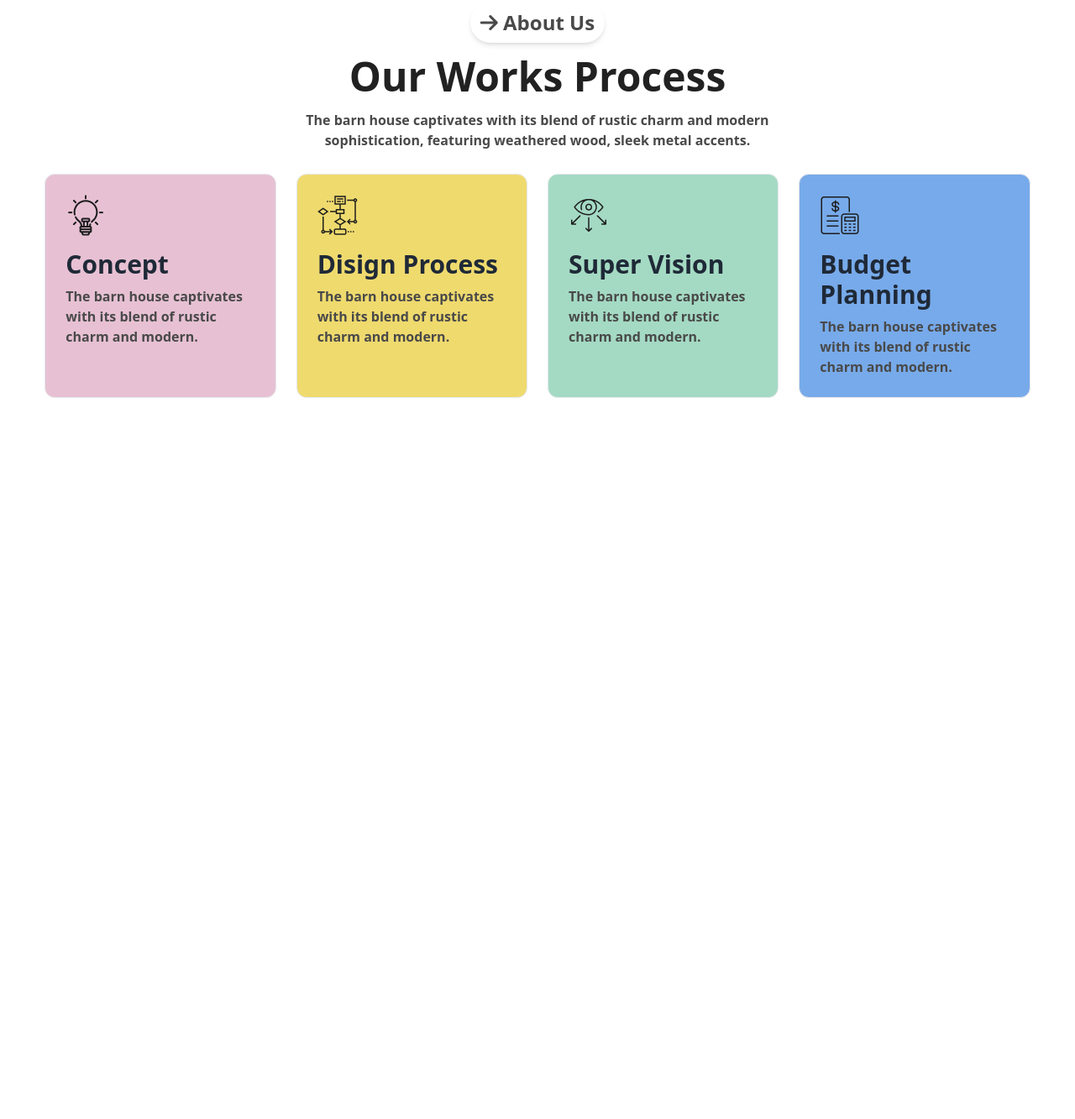
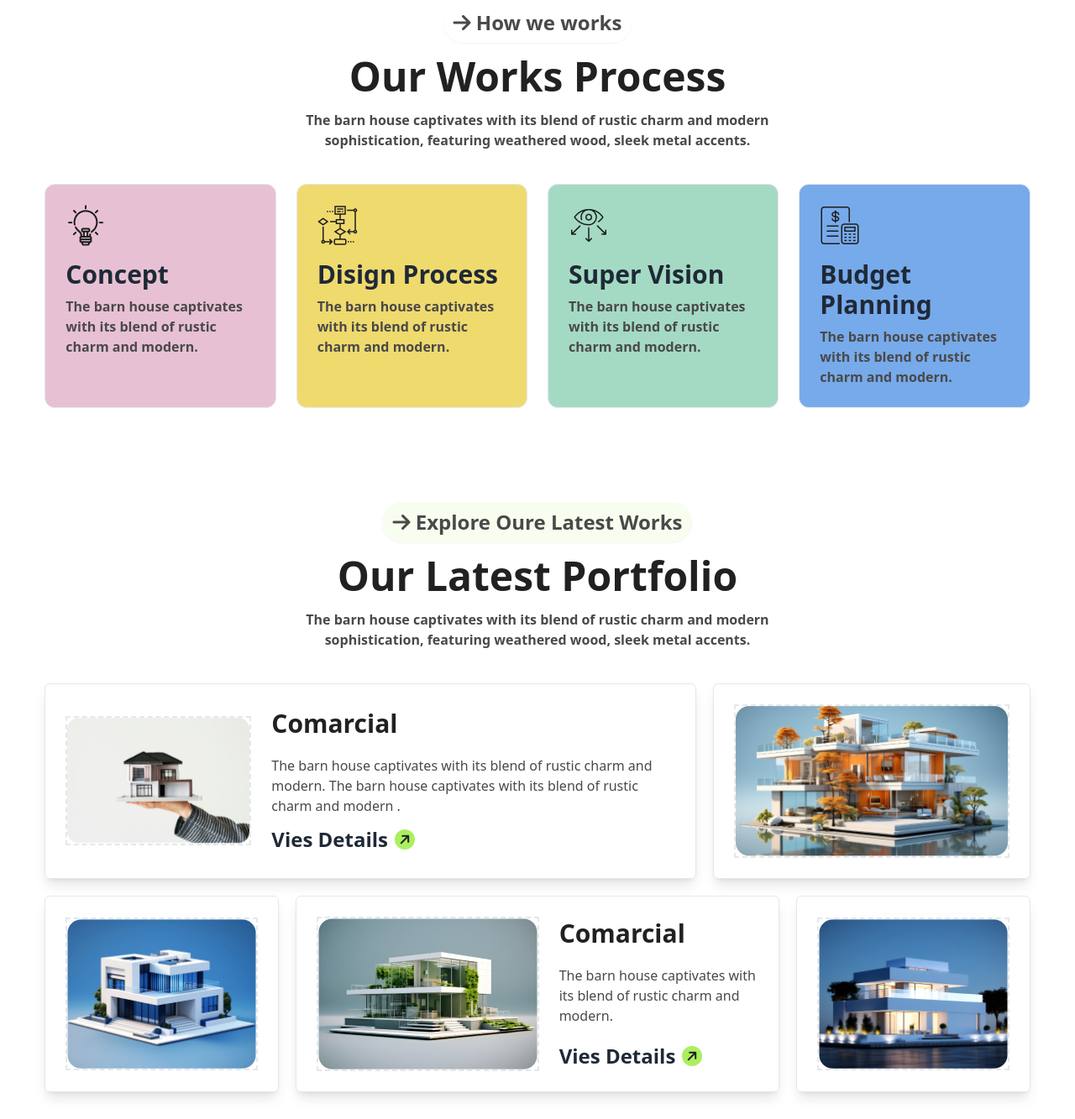
Before and after one commit to nabinjahid/rinterio-assignment-3, a plain HTML site: page index.html in a window 1280 px wide. Shown: the part 1994-3327 px from the top of the page at 84% size. Before the commit the page ends 2468 px from the top, so only its background shows below. Drawn offline with nearby package versions, Linux system fonts and the light colour scheme.

Commit message:
latest portfolio sectio complete

```diff
--- a/index.html
+++ b/index.html
@@ -121,10 +121,13 @@
             <div class="flex flex-col md:flex-row mt-5">
                 <!-- section contant -->
                 <div class="w-full md:w-1/2 relative flex flex-col justify-between">
-                <div class="text-center md:text-left"><button class="py-2 px-3 text-2xl text-accent font-bold rounded-3xl shadow-md"><i class="fa-solid fa-arrow-right"></i> About Us</button></div>
+                    <div class="text-center md:text-left"><button
+                            class="py-2 px-3 text-2xl text-accent font-bold rounded-3xl shadow-md"><i
+                                class="fa-solid fa-arrow-right"></i> About Us</button></div>
 
                     <div class="text-center md:text-left">
-                    <h1 class="text-2xl md:text-4xl text-secondary font-bold w-full md:w-9/12 mt-3 mb-3">We design thoughtful, liveable spaces</h1>
+                        <h1 class="text-2xl md:text-4xl text-secondary font-bold w-full md:w-9/12 mt-3 mb-3">We design
+                            thoughtful, liveable spaces</h1>
                         <p class="text-accent">The barn house captivates with its blend of rustic charm and
                             modern sophistication, featuring weathered wood, sleek metal accents.</p>
                     </div>
@@ -133,29 +136,28 @@
                         <!-- card-1 -->
                         <div class="card card-side bg-base-100 shadow-xl my-5 p-1 md:pl-4">
                             <figure class="pl-2">
-                          <img
-                            src="./assets/commercial.png"
-                            alt="Movie" />
+                                <img src="./assets/commercial.png" alt="Movie" />
                             </figure>
                             <div class="p-4 md:card-body">
                                 <h2 class="card-title font-bold text-accent">Commercial</h2>
-                          <p class="text-[#737373] w-full md:w-9/12">The barn house captivates with its blend of rustic charm and modern.</p>
+                                <p class="text-[#737373] w-full md:w-9/12">The barn house captivates with its blend of
+                                    rustic charm and modern.</p>
                             </div>
                         </div>
                         <!-- card-2 -->
                         <div class="card card-side bg-base-100 shadow-xl md:pl-4">
                             <figure class="pl-2">
-                          <img
-                            src="./assets/residential.png"
-                            alt="Movie" />
+                                <img src="./assets/residential.png" alt="Movie" />
                             </figure>
                             <div class="p-4 md:card-body">
                                 <h2 class="card-title font-bold text-accent">Residential</h2>
-                          <p class="text-[#737373] w-full md:w-9/12">The barn house captivates with its blend of rustic charm and modern.</p>
+                                <p class="text-[#737373] w-full md:w-9/12">The barn house captivates with its blend of
+                                    rustic charm and modern.</p>
                             </div>
                         </div>
                     </div>
-                <div class="max-w-max absolute hidden md:block -top-12 -left-12"><img src="./assets/Vector.png" alt=""></div>
+                    <div class="max-w-max absolute hidden md:block -top-12 -left-12"><img src="./assets/Vector.png"
+                            alt=""></div>
                 </div>
                 <!-- section img -->
                 <div class="w-full mt-4 md:mt-0 md:w-1/2 flex justify-end">
@@ -165,7 +167,8 @@
 
 
             <!-- state -->
-             <div class="py-8 md:py-10 px-2 md:px-18 shadow-2xl rounded-xl mt-28 flex flex-col md:flex-row space-y-6 md:space-y-0 justify-around">
+            <div
+                class="py-8 md:py-10 px-2 md:px-18 shadow-2xl rounded-xl mt-28 flex flex-col md:flex-row space-y-6 md:space-y-0 justify-around">
                 <!-- state box-1 -->
                 <div class="flex flex-col justify-center items-center space-y-2">
                     <p><i class="fa-solid fa-message text-2xl"></i></p>
@@ -196,10 +199,13 @@
         <!-- our Work Process -->
         <section class="w-11/12 mx-auto mt-16 md:mt-28">
             <!-- section content -->
-             <div class="flex flex-col items-center space-y-4 w-full md:w-9/12 mx-auto mb-7">
-                <div class="text-center md:text-left"><button class="py-2 px-3 text-2xl text-accent font-bold rounded-3xl bg-white shadow-md"><i class="fa-solid fa-arrow-right"></i> About Us</button></div>
+            <div class="flex flex-col items-center space-y-4 w-full md:w-9/12 mx-auto mb-10">
+                <div class="text-center md:text-left"><button
+                        class="py-2 px-3 text-2xl text-accent font-bold rounded-3xl bg-white shadow-sm"><i
+                            class="fa-solid fa-arrow-right"></i> How we works</button></div>
                 <h1 class="font-bold text-3xl md:text-5xl text-secondary">Our Works Process</h1>
-                <p class="text-accent font-semibold w-8/12 text-center">The barn house captivates with its blend of rustic charm and modern sophistication, featuring weathered wood, sleek metal accents.</p>
+                <p class="text-accent font-semibold w-8/12 text-center">The barn house captivates with its blend of
+                    rustic charm and modern sophistication, featuring weathered wood, sleek metal accents.</p>
 
             </div>
 
@@ -209,25 +215,97 @@
                 <div class="border p-3 md:p-6 bg-[#E7C1D3] rounded-xl">
                     <img src="./assets/concept.png" alt="">
                     <h1 class="font-bold text-3xl mt-4">Concept</h1>
-                    <p class="text-accent font-semibold mt-2">The barn house captivates with its blend of rustic charm and modern.</p>
+                    <p class="text-accent font-semibold mt-2">The barn house captivates with its blend of rustic charm
+                        and modern.</p>
                 </div>
                 <!-- card-2 -->
                 <div class="border p-3 md:p-6 bg-[#EFDA6E] rounded-xl">
                     <img src="./assets/flow-chart.png" alt="">
                     <h1 class="font-bold text-3xl mt-4">Disign Process</h1>
-                    <p class="text-accent font-semibold mt-2">The barn house captivates with its blend of rustic charm and modern.</p>
+                    <p class="text-accent font-semibold mt-2">The barn house captivates with its blend of rustic charm
+                        and modern.</p>
                 </div>
                 <!-- card-3 -->
                 <div class="border p-3 md:p-6 bg-[#A4DAC3] rounded-xl">
                     <img src="./assets/vision.png" alt="">
                     <h1 class="font-bold text-3xl mt-4">Super Vision</h1>
-                    <p class="text-accent font-semibold mt-2">The barn house captivates with its blend of rustic charm and modern.</p>
+                    <p class="text-accent font-semibold mt-2">The barn house captivates with its blend of rustic charm
+                        and modern.</p>
                 </div>
                 <!-- card-4 -->
                 <div class="border p-3 md:p-6 bg-[#77AAEA] rounded-xl">
                     <img src="./assets/budget-planning.png" alt="">
                     <h1 class="font-bold text-3xl mt-4">Budget Planning</h1>
-                    <p class="text-accent font-semibold mt-2">The barn house captivates with its blend of rustic charm and modern.</p>
+                    <p class="text-accent font-semibold mt-2">The barn house captivates with its blend of rustic charm
+                        and modern.</p>
+                </div>
+            </div>
+        </section>
+
+
+        <!-- Our latest Portfolio -->
+        <section class="w-11/12 mx-auto mt-16 md:mt-28 mb-8">
+            <!-- sectin content -->
+            <div class="flex flex-col items-center space-y-4 w-full md:w-9/12 mx-auto mb-10">
+                <div class="text-center md:text-left"><button
+                        class="p-1 md:py-2 md:px-3 md:text-2xl text-accent font-bold rounded-3xl bg-primary bg-opacity-10 shadow-sm"><i
+                            class="fa-solid fa-arrow-right"></i> Explore Oure Latest Works</button></div>
+                <h1 class="font-bold text-3xl md:text-5xl text-secondary">Our Latest Portfolio</h1>
+                <p class="text-accent font-semibold md:w-8/12 p-1 md:p-0 text-center">The barn house captivates with its blend of
+                    rustic charm and modern sophistication, featuring weathered wood, sleek metal accents.</p>
+
+            </div>
+
+
+            <!-- portfolio grid main box -->
+            <div class="grid grid-cols-1 md:grid-cols-12 gap-5">
+                <!-- box-1 -->
+                <div class="flex flex-col md:flex-row items-center gap-6 md:border shadow-lg rounded-md p-6 md:col-span-8 order-1">
+                    <div class="md:w-2/3"><img class="md:border-[2px] border-dashed" src="./assets/img1.png" alt=""></div>
+                    <div class="">
+                        <h1 class="text-3xl font-bold text-secondary mb-5">Comarcial</h1>
+                        <p class="text-accent">The barn house captivates with its blend of rustic charm and modern. The
+                            barn house captivates with its blend of rustic charm and modern .</p>
+                        <button
+                            class="w-full md:w-auto mt-3 rounded-3xl flex md:justify-center md:items-center space-x-2 font-bold">
+                            <p class="text-2xl">Vies Details</p>
+                            <p class="w-6 h-6 bg-primary rounded-full"><i
+                                    class="fa-solid fa-arrow-right -rotate-45 text-secondary "></i></p>
+                        </button>
+                    </div>
+                </div>
+
+                <!-- box-2 -->
+                <div class="md:border shadow-lg rounded-md p-6 md:col-span-4 md:flex md:items-center md:justify-center order-2">
+                    <div class="md:border-[2px] md:border-dashed"><img src="./assets/img2.png" alt=""></div>
+                </div>
+
+                <!-- box-3 -->
+                <div class="md:border shadow-lg rounded-md py-4 md:p-6 md:col-span-3 md:flex md:items-center md:justify-center order-5 md:order-3">
+                    <div class="flex justify-center"><img class="md:border-[2px] md:border-dashed" src="./assets/img3.png" alt=""></div>
+                </div>
+
+                <!-- box-4 -->
+
+                <div class="flex flex-col md:flex-row items-center gap-6 md:border shadow-lg rounded-md p-3 md:p-6 md:col-span-6 order-4">
+                    <img class="md:border-[2px] md:border-dashed" src="./assets/img4.png" alt="">
+                    <div>
+                        <h1 class="text-secondary text-3xl font-bold mb-5">Comarcial</h1>
+                        <p class="text-accent mb-5">The barn house captivates with its blend of rustic charm and modern. </p>
+                        <button
+                            class="w-full md:w-auto rounded-3xl flex md:justify-center md:items-center space-x-2 font-bold">
+                            <p class="text-2xl">Vies Details</p>
+                            <p class="w-6 h-6 bg-primary rounded-full"><i
+                                    class="fa-solid fa-arrow-right -rotate-45 text-secondary "></i></p>
+                        </button>
+
+                    </div>
+                </div>
+
+
+                <!-- box-5 -->
+                <div class="md:border shadow-lg rounded-md py-4 md:p-6 md:col-span-3 md:flex md:items-center md:justify-center order-3 md:order-5">
+                    <div class="flex justify-center"><img class="md:border-[2px] md:border-dashed" src="./assets/img5.png" alt=""></div>
                 </div>
             </div>
         </section>
```
Lines whose indentation alone changed are shown as unchanged.
